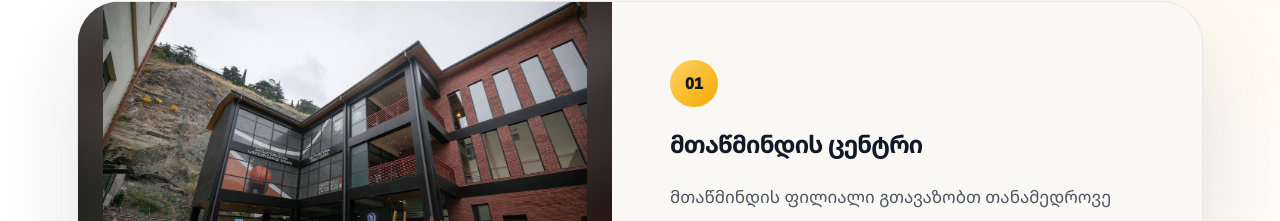
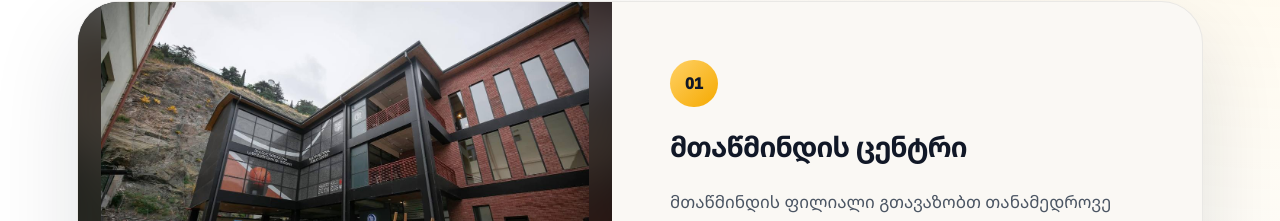
Before and after one commit to webdevelopment09/public-center-website, a Next.js app: page / in a window 1280 px wide. Shown: the part 5273-5494 px from the top of the page. Built offline with nearby package versions, Linux system fonts and the light colour scheme; a web font is replaced by a local one.

Commit message:
Reduce branch and contact title sizes

```diff
--- a/app/globals.css
+++ b/app/globals.css
@@ -3663,7 +3663,7 @@ body {
    მთაწმინდის ცენტრი / ვარკეთილის ცენტრი / დიდი დიღმის ცენტრი */
 .branch-info h3,
 .branch-card h3 {
-  font-size: 24px !important;
+  font-size: 28px !important;
   line-height: 1.2 !important;
 }
 
```
